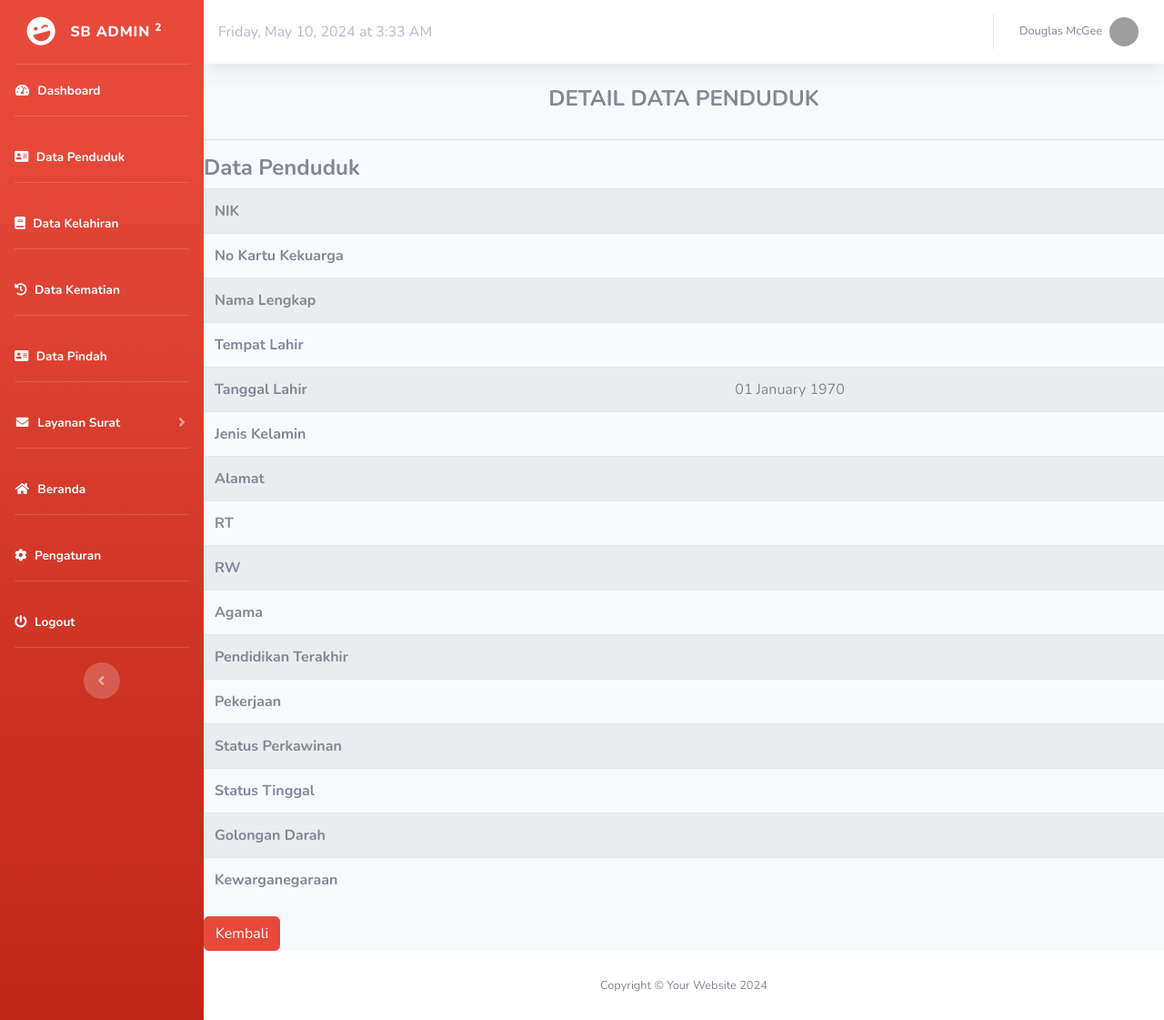
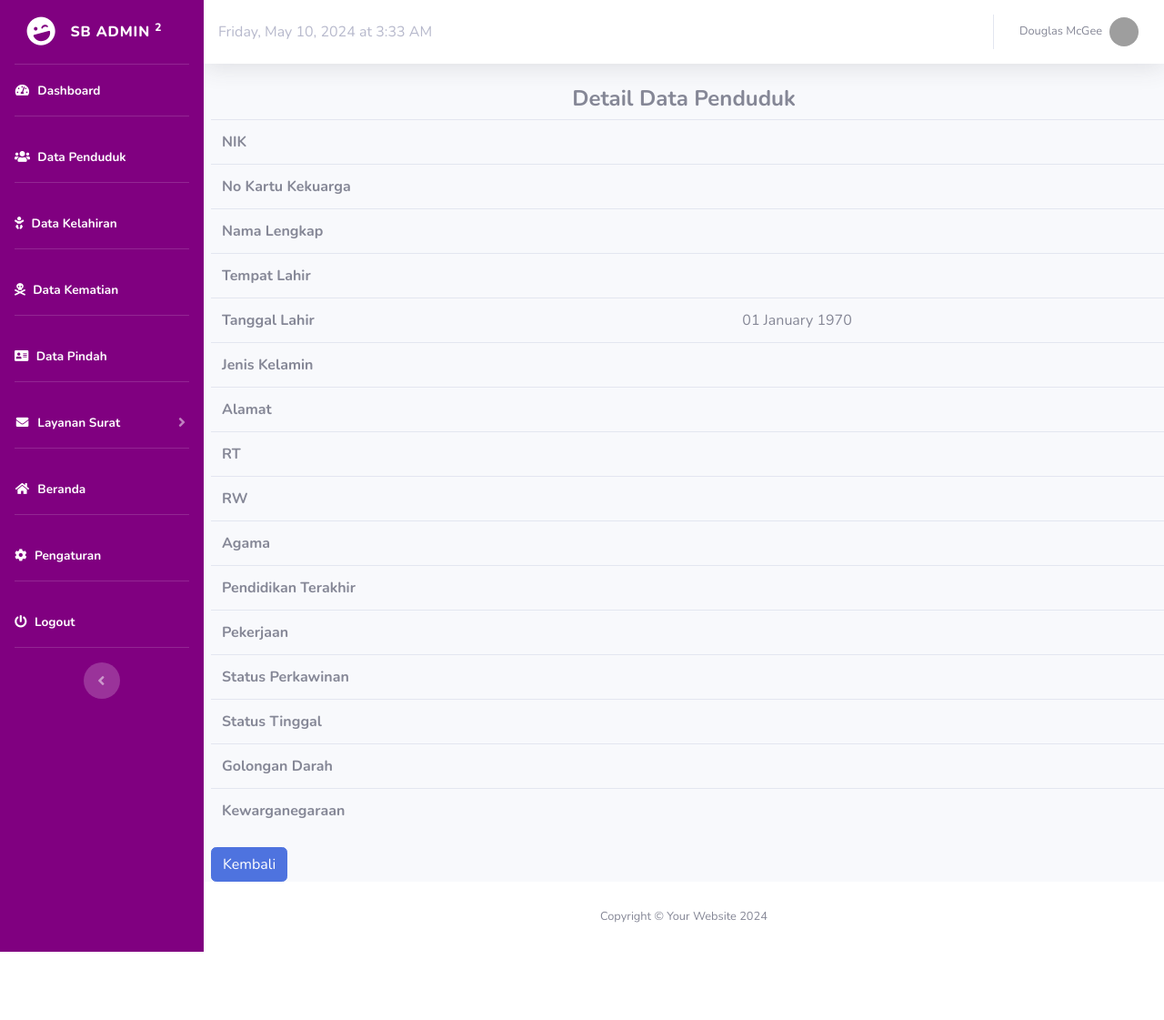
Before and after one commit to wendnsyh/Project_Kelompok2, a CodeIgniter app: page /Pendataan-warga/index.php/penduduk/detail/1 in a window 1280 px wide. Shown: the whole page at 91% size. After the commit the page ends 1046 px from the top, so only its background shows below. Run offline with CodeIgniter, Linux system fonts and the light colour scheme; data comes from the database, SQL or seed files in the repository; data that the repository does not hold is empty; grey boxes are pictures that could not be loaded.

Commit message:
mengubah detail dan edit pada data penduduk

```diff
--- a/application/views/penduduk/detail_penduduk.php
+++ b/application/views/penduduk/detail_penduduk.php
@@ -1,26 +1,9 @@
 <div class="content-wrapper">
   <section class="content">
-    <div class=" box box-info">
-      <div class="box-header">
-        <h4 style="text-align:center; margin-bottom: 30px"><b>DETAIL DATA PENDUDUK</b></h4>
-        <hr>
-      </div>
+    <h4 style="text-align: center;"><strong>Detail Data Penduduk</strong></h4>
 
-      <div class="box-body table-responsive">
+    <table class="table ml-2">
 
-        <?php
-        if ($this->session->flashdata('sukses')) {
-        ?>
-          <div class="callout callout-success">
-            <p style="font-size:14px">
-              <i class="fa fa-check"></i> <?php echo $this->session->flashdata('sukses'); ?>
-            </p>
-          </div>
-        <?php
-        }
-        ?>
-        <h4><b>Data Penduduk</b> </h4>
-        <table class="table table-striped">
       <tr>
         <th> NIK </th>
         <td><?php echo $detail->nik; ?></td>
@@ -88,9 +71,7 @@
       </tr>
       </tr>
     </table>
-      </div>
-    </div>
-    <button onClick="goBack()" .GoBack class="btn btn-danger"> Kembali</button>
+    <button onClick="goBack()" .GoBack class="btn btn-primary ml-2"> Kembali</button>
     <script>
       function goBack() {
         window.history.back();
--- a/application/views/template/header.php
+++ b/application/views/template/header.php
@@ -9,7 +9,7 @@
     <meta name="description" content="">
     <meta name="author" content="">
 
-    <title>SB Admin 2 - Dashboard</title>
+    <title>Levana</title>
 
     <!-- Custom fonts for this template-->
     <link href="<?php echo base_url() ?>/assets/vendor/fontawesome-free/css/all.min.css" rel="stylesheet" type="text/css">
--- a/application/views/template/sidebar.php
+++ b/application/views/template/sidebar.php
@@ -1,11 +1,9 @@
 <body id="page-top">
-
     <!-- Page Wrapper -->
     <div id="wrapper">
 
-
         <!-- Sidebar -->
-        <ul class="navbar-nav bg-gradient-danger sidebar sidebar-dark accordion" id="accordionSidebar">
+        <ul class="navbar-nav sidebar sidebar-dark accordion" id="accordionSidebar" style="background-color: purple;">
 
             <!-- Sidebar - Brand -->
             <a class="sidebar-brand d-flex align-items-center justify-content-center" href="index.html">
@@ -29,21 +27,21 @@
             <hr class="sidebar-divider">
             <li class="nav-item active">
                 <a class="nav-link" href="<?php echo base_url('penduduk/tampil') ?>">
-                    <i class="fas faw-fw fa-address-card"></i>
+                    <i class="fas faw-fw fa-users"></i>
                     <span>Data Penduduk</span></a>
             </li>
 
             <hr class="sidebar-divider">
             <li class="nav-item active">
                 <a class="nav-link" href="<?php echo base_url('Kelahiran/tampil') ?>">
-                    <i class="fas faw-fw fa-book"></i>
+                    <i class="fas faw-fw fa-baby"></i>
                     <span>Data Kelahiran</span></a>
             </li>
 
             <hr class="sidebar-divider">
             <li class="nav-item active">
                 <a class="nav-link" href="<?php echo base_url('kematian/tampil') ?>">
-                    <i class="fas faw-fw fa-history"></i>
+                    <i class="fas faw-fw fa-skull-crossbones"></i>
                     <span>Data Kematian</span></a>
             </li>
 
```
Also changed, not shown: application/views/penduduk/edit_penduduk.php (+3 -9 lines). Lines whose indentation alone changed are shown as unchanged.
